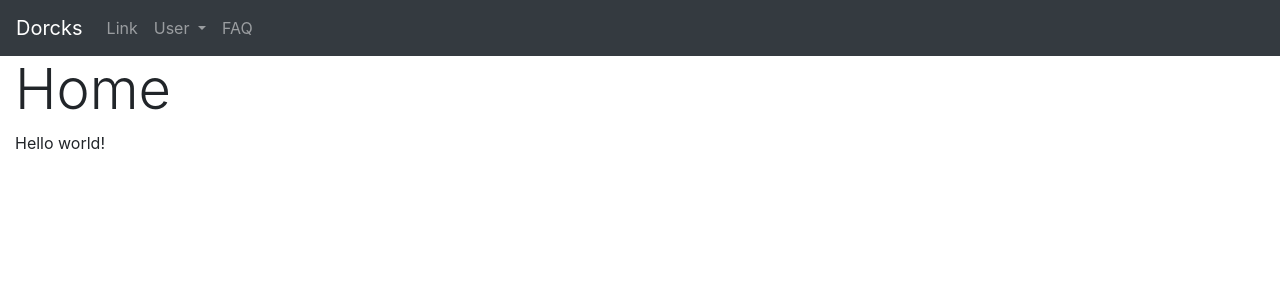
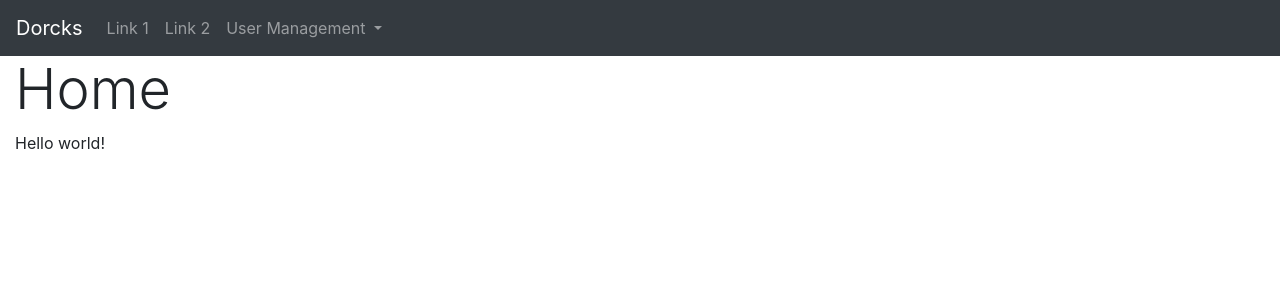
Before and after one commit to annaaisyaNYP/appdevY1920S2, a Flask app: page / in a window 1280 px wide. Shown: the top 300 px of the page. Run offline with Flask 2, Linux system fonts and the light colour scheme; some libraries are stand-ins or nearby versions.

Commit message:
flask practical 3 ongoing - navbar dropdown not working

```diff
--- a/templates/includes/_navbar.html
+++ b/templates/includes/_navbar.html
@@ -1,28 +1,25 @@
 <nav class="navbar navbar-expand-sm bg-dark navbar-dark">
-  <!--Brand-->
-  <a class="navbar-brand active" href="/">Dorcks</a>
+  <!-- Brand -->
+  <a class="navbar-brand" href="#">Dorcks</a>
 
-  <!--Links-->
+  <!-- Links -->
   <ul class="navbar-nav">
-
     <li class="nav-item">
-      <a class="nav-link" href="#">Link</a>
+      <a class="nav-link" href="#">Link 1</a>
+    </li>
+    <li class="nav-item">
+      <a class="nav-link" href="#">Link 2</a>
     </li>
 
     <!-- Dropdown -->
     <li class="nav-item dropdown">
-    <a class="nav-link dropdown-toggle" href="#" id="navbardrop" data-toggle="dropdown">
-      User
-    </a>
-    <div class="dropdown-menu">
-      <a class="dropdown-item" href="/createUser">Create User</a>
-      <a class="dropdown-item" href="#">Retreive Users</a>
-    </div>
-
+      <a class="nav-link dropdown-toggle" href="#" id="navbardrop" data-toggle="dropdown">
+        User Management
+      </a>
+      <div class="dropdown-menu">
+        <a class="dropdown-item" href="#">Link 1</a>
+        <a class="dropdown-item" href="#">Link 2</a>
+      </div>
     </li>
-    <li class="nav-item">
-    <a class="nav-link" href="#">FAQ</a>
-    </li>
-
   </ul>
 </nav>
```
